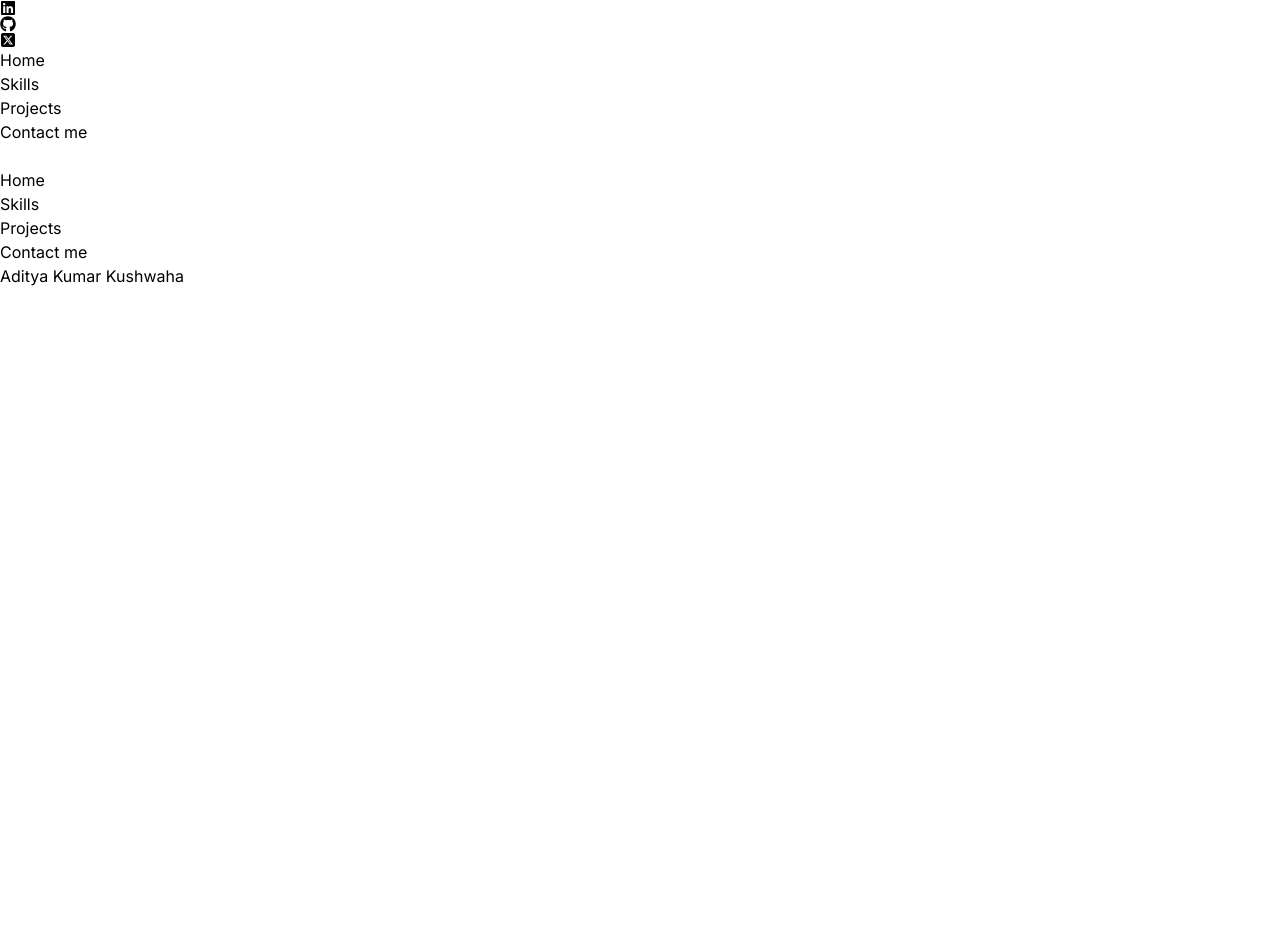
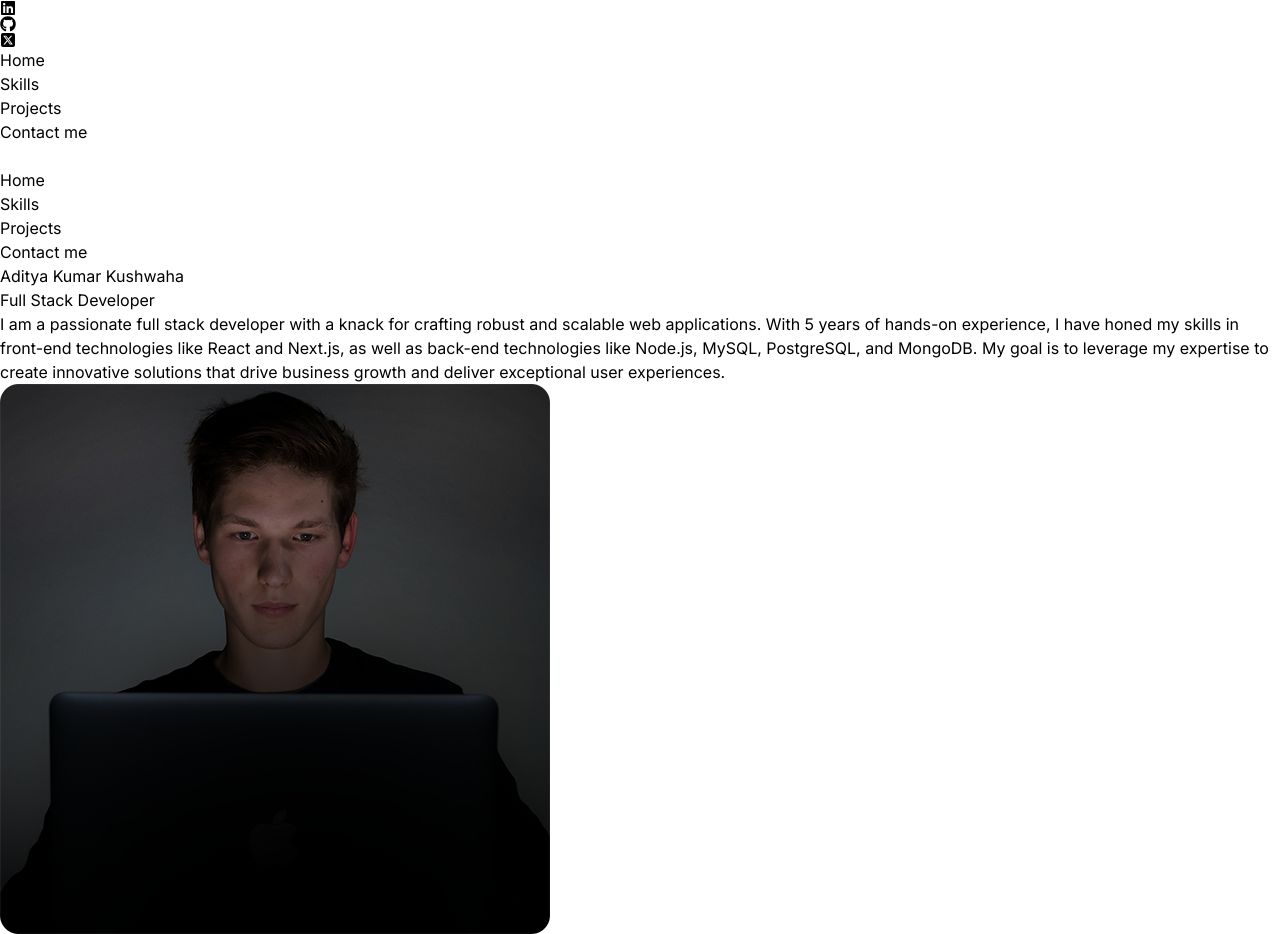
Before and after one commit to adityakkpk/MyPortfolio, a React (Vite) app: page / in a window 1280 px wide. Before the commit the page ends 800 px from the top, so only its background shows below. Built offline with nearby package versions, Linux system fonts and the light colour scheme.

Commit message:
Hero Section Done

```diff
--- a/src/Components/Hero.jsx
+++ b/src/Components/Hero.jsx
@@ -1,4 +1,6 @@
-import React from 'react'
+import React from 'react';
+import { HERO_CONTENT } from '../constants';
+import profilePic from "../assets/akkPP.png";
 
 function Hero() {
   return (
@@ -7,7 +9,16 @@
         <div className="w-full lg:w-1/2">
             <div className="flex flex-col items-center lg:items-start">
                 <h1 className='pb-16 text-6xl font-thin tracking-tight lg:mt-16 lg:text-8xl'>Aditya Kumar Kushwaha</h1>
+                <span className='bg-gradient-to-r from-pink-300 via-slate-500 to-purple-500 bg-clip-text text-4xl tracking-tight text-transparent'>
+                  Full Stack Developer
+                </span>
+                <p className='my-2 max-w-xl py-6 font-light tracking-tighter'>{HERO_CONTENT}</p>
             </div>
+        </div>
+        <div className="w-full lg:w-1/2 lg:p-8">
+          <div className="flex justify-center">
+            <img src={profilePic} alt="Aditya" />
+          </div>
         </div>
       </div>
     </div>
```
Also changed, not shown: src/assets/akkPP.jpg (renamed from src/assets/kevinRushProfile.jpg), src/assets/akkPP.png (renamed from src/assets/kevinRushProfile.png).
